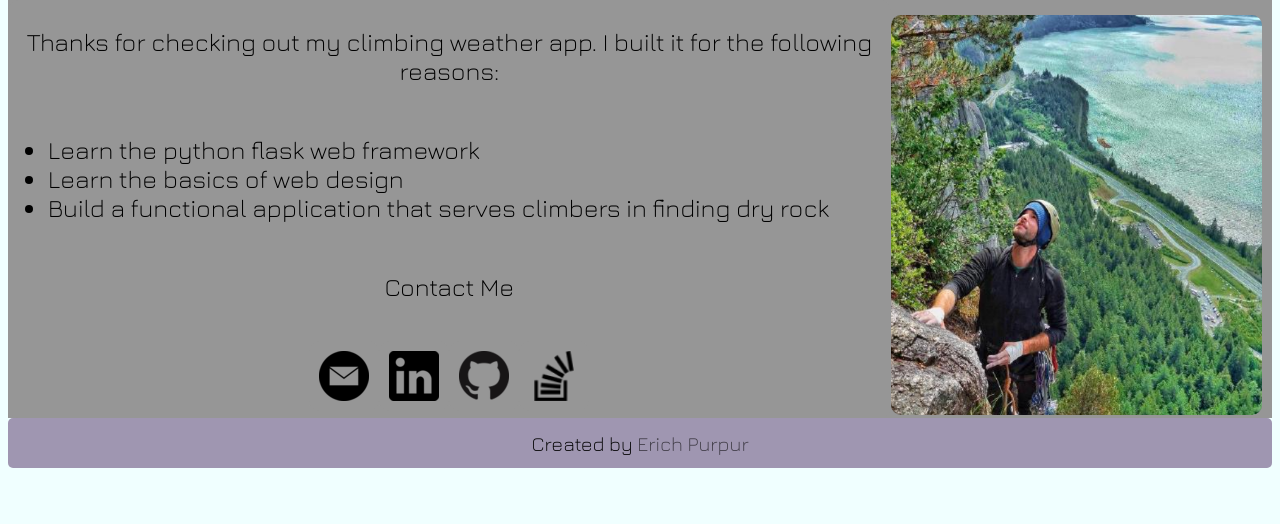
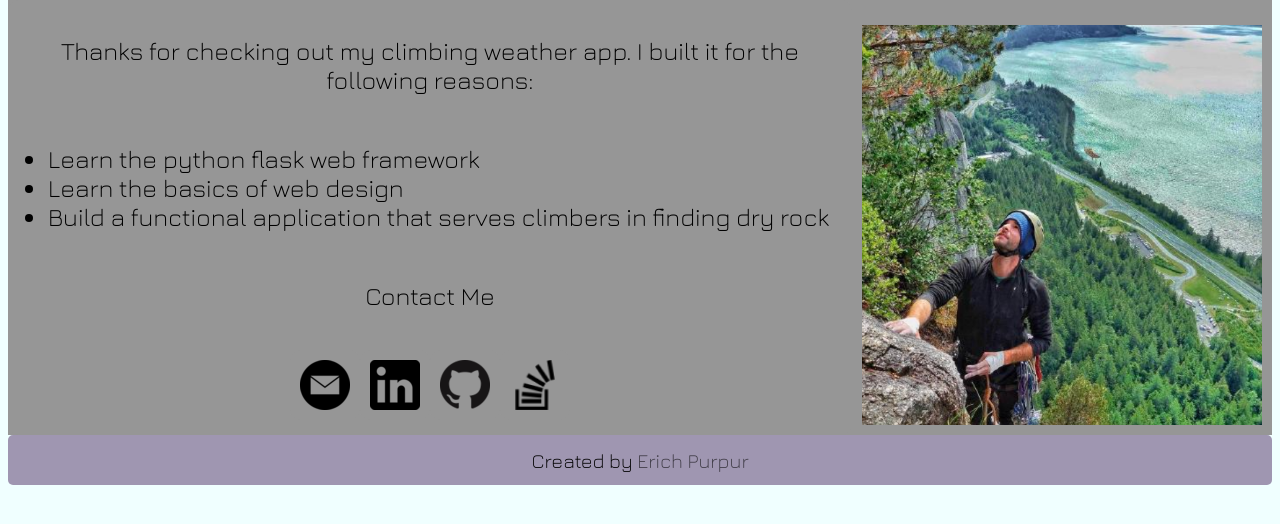
Before and after one commit to epurpur/isitdry, a Flask app: page /contact in a window 1280 px wide. Shown: the part 168-692 px from the top of the page. Run offline with Flask 2, Linux system fonts and the light colour scheme.

Commit message:
more media queries for contact page

```diff
--- a/static/css/queries.css
+++ b/static/css/queries.css
@@ -73,6 +73,7 @@
 		align-items: center;
 		flex-direction: column;
 		justify-content: center;
+		font-size: 20px;
 	}
 
 }
--- a/static/css/style.css
+++ b/static/css/style.css
@@ -57,7 +57,7 @@ nav a {
     padding: 5px;
     opacity: .6;
     transition: opacity .2s ease-in-out;
-    font-size: 35px;;
+    font-size: 35px;
 }
 
 /* style for when hovering over header item */
@@ -284,10 +284,13 @@ ul {
 
 #img-container {
     height: 100%;
-    padding: 0 10px 0 0;
+    display: flex;
+    justify-content: center;
+    align-content: center;
 }
 
 #img-container img {
     height: 400px;
-    width: 100%;
+    width: 400px;
+    padding: 10px;
 }
```
